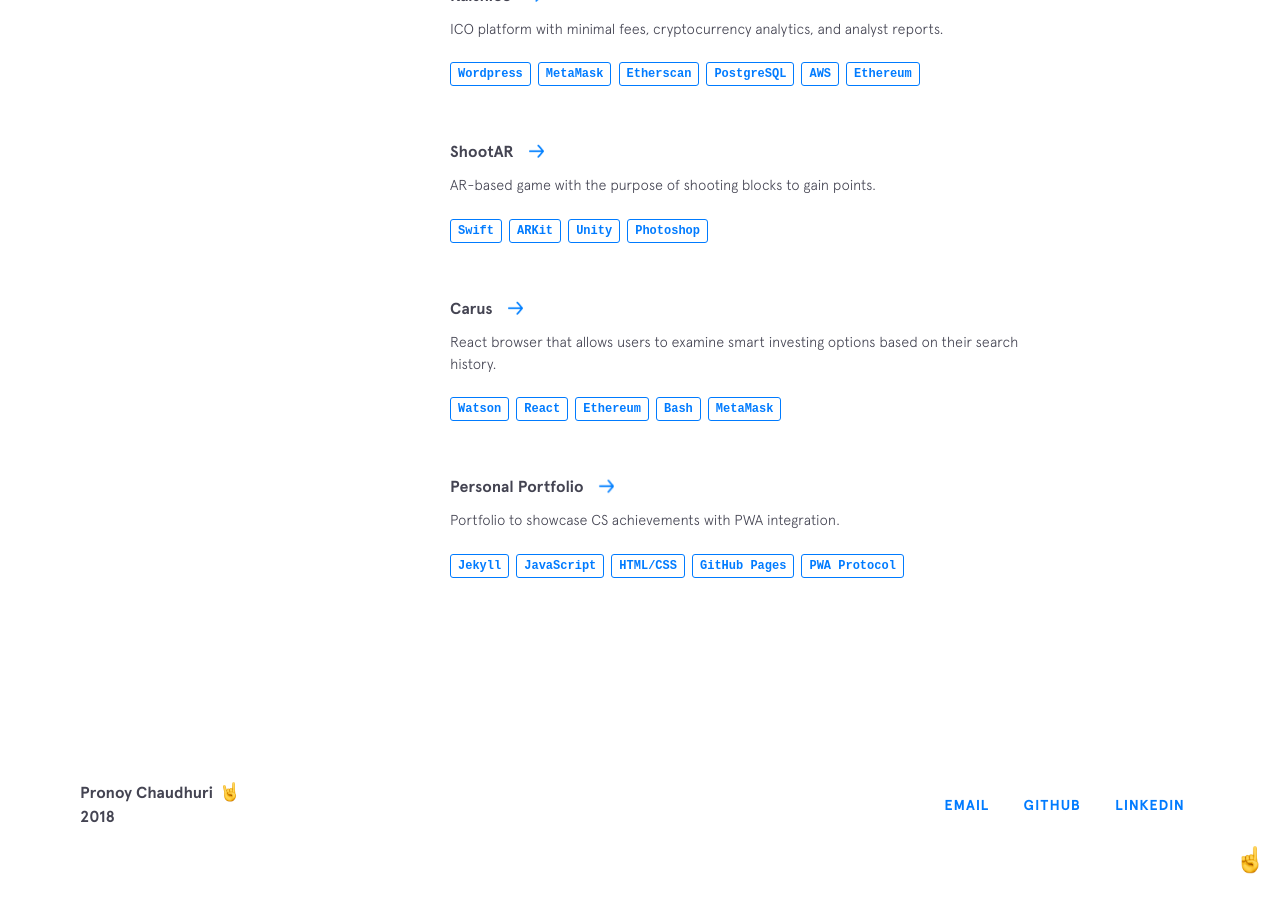
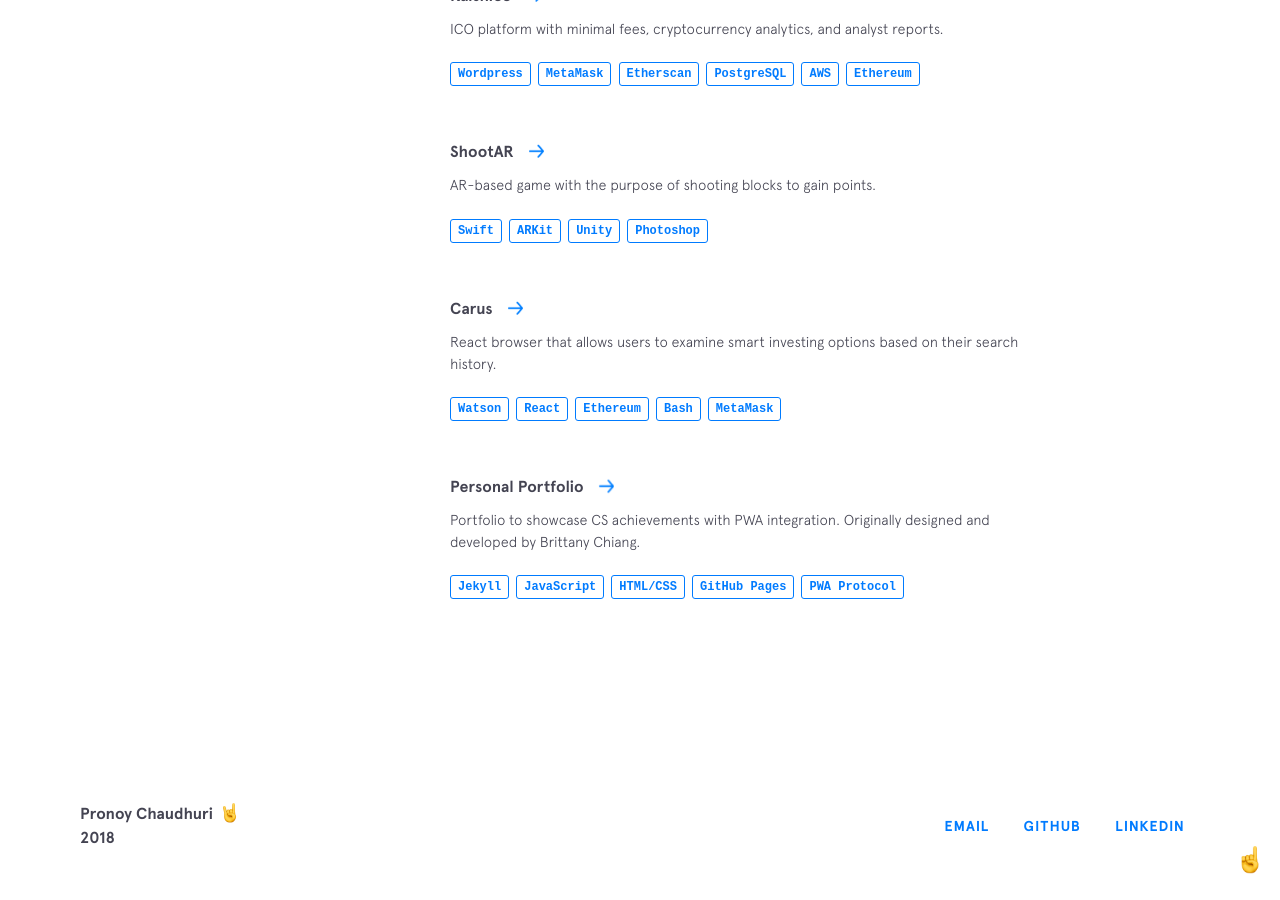
Before and after one commit to PronoyC/pronoyc.github.io, a Jekyll site: the page built from index.html, in a window 1280 px wide and 900 px high, scrolled down 2893 px. Built offline with Jekyll 4.4.1, drawn with Linux system fonts in a browser that asks for light colours; nearby versions of some CDN libraries; before the commit the page ends 3772 px from its top, so only the background shows below that.

Commit message:
Update other-projects.yml

```diff
--- a/_data/other-projects.yml
+++ b/_data/other-projects.yml
@@ -53,7 +53,7 @@
 - name: Personal Portfolio
   url: https://www.pronoy.me/
   code: https://www.pronoy.me/
-  description: Portfolio to showcase CS achievements with PWA integration.
+  description: Portfolio to showcase CS achievements with PWA integration. Originally designed and developed by Brittany Chiang.
   used:
   - thing: Jekyll
   - thing: JavaScript
```
